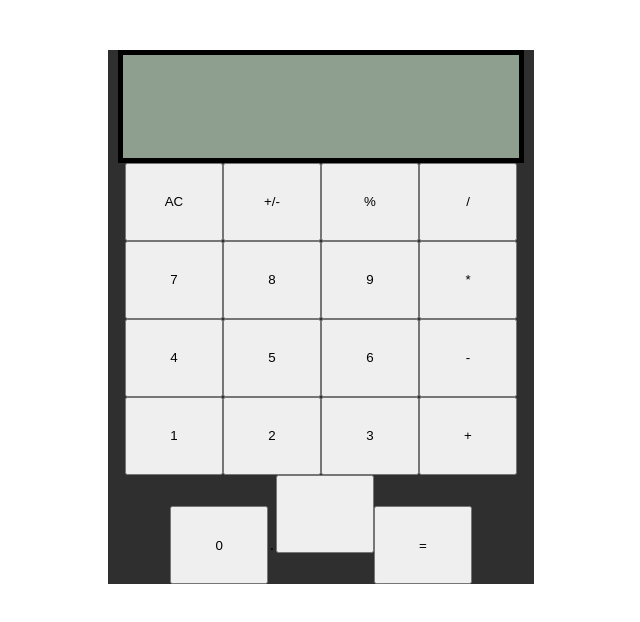
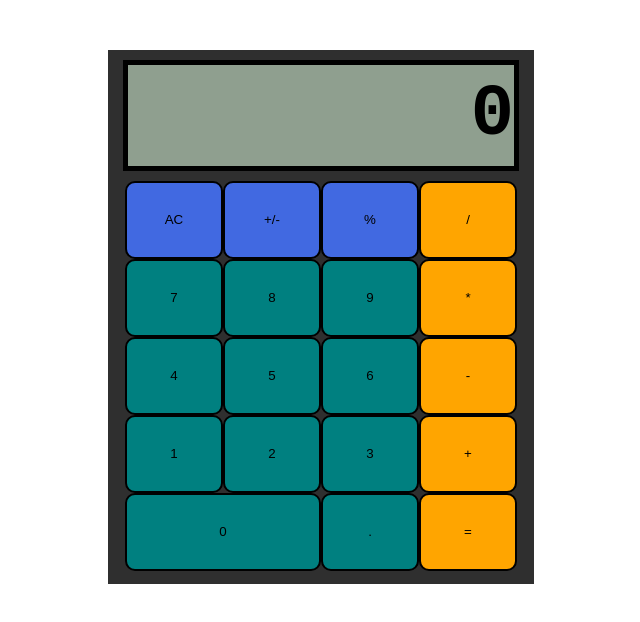
Before and after one commit to yenohp/calculator-retry, a plain HTML site: page index.html in a window 1280 px wide. Shown: the whole page, without its empty margins (319-959 px from the left). Drawn offline with Linux system fonts and the light colour scheme.

Commit message:
Finish stylizing calculator TODO: Scripting all of the things

```diff
--- a/index.html
+++ b/index.html
@@ -13,23 +13,28 @@
     <body>
         <div class="calcBody">
             <div class="calcDisplay">
-
+                <h1>0</h1>
             </div>
             <div class="calcButtons">
                 <div class="row-1">
-                <button>AC</button><button>+/-</button><button>%</button><button>/</button>
+                    <button class="modifiers">AC</button><button class="modifiers">+/-</button><button
+                        class="modifiers">%</button><button class="operators">/</button>
                 </div>
                 <div class="row-2">
-                <button>7</button><button>8</button><button>9</button><button>*</button>
+                    <button class="numbers">7</button><button class="numbers">8</button><button
+                        class="numbers">9</button><button class="operators">*</button>
                 </div>
                 <div class="row-3">
-                <button>4</button><button>5</button><button>6</button><button>-</button>
+                    <button class="numbers">4</button><button class="numbers">5</button><button
+                        class="numbers">6</button><button class="operators">-</button>
                 </div>
                 <div class="row-4">
-                <button>1</button><button>2</button><button>3</button><button>+</button>
+                    <button class="numbers">1</button><button class="numbers">2</button><button
+                        class="numbers">3</button><button class="operators">+</button>
                 </div>
                 <div class="row-5">
-                <button>0</button>.<button></button><button>=</button>
+                    <button class="numbers" id="zero">0</button><button class="numbers">.</button><button
+                        class="operators">=</button>
                 </div>
             </div>
         </div>
--- a/style.css
+++ b/style.css
@@ -25,15 +25,26 @@ body {
 }
 
 .calcDisplay {
+    display: flex;
+    justify-content: flex-end;
+    align-items: center;
+    box-sizing: border-box;
     flex: 1;
+
     width: 396px;
     height: 94px;
+    margin: 10px 0 10px 0;
     border: 5px solid black;
     background-color: rgba(217, 247, 217, 0.562);
+
+}
+
+h1 {
+    font-size: 72px;
 }
 
 .calcButtons {
-    flex: 3;
+    flex: 4;
     display: flex;
     flex-direction: column;
 }
@@ -41,4 +52,30 @@ body {
 button {
     width: 98px;
     height: 78px;
+    border-radius: 10px;
+    border: 2px solid black;
 }
+
+.row-5 {
+    display: flex;
+}
+
+#zero {
+    flex: 2;
+}
+
+.operators {
+    background-color: orange;
+}
+
+.modifiers {
+    background-color: royalblue;
+}
+
+.numbers {
+    background-color: teal;
+}
+
+.click {}
+
+.activate {}
```
Lines whose indentation alone changed are shown as unchanged.
